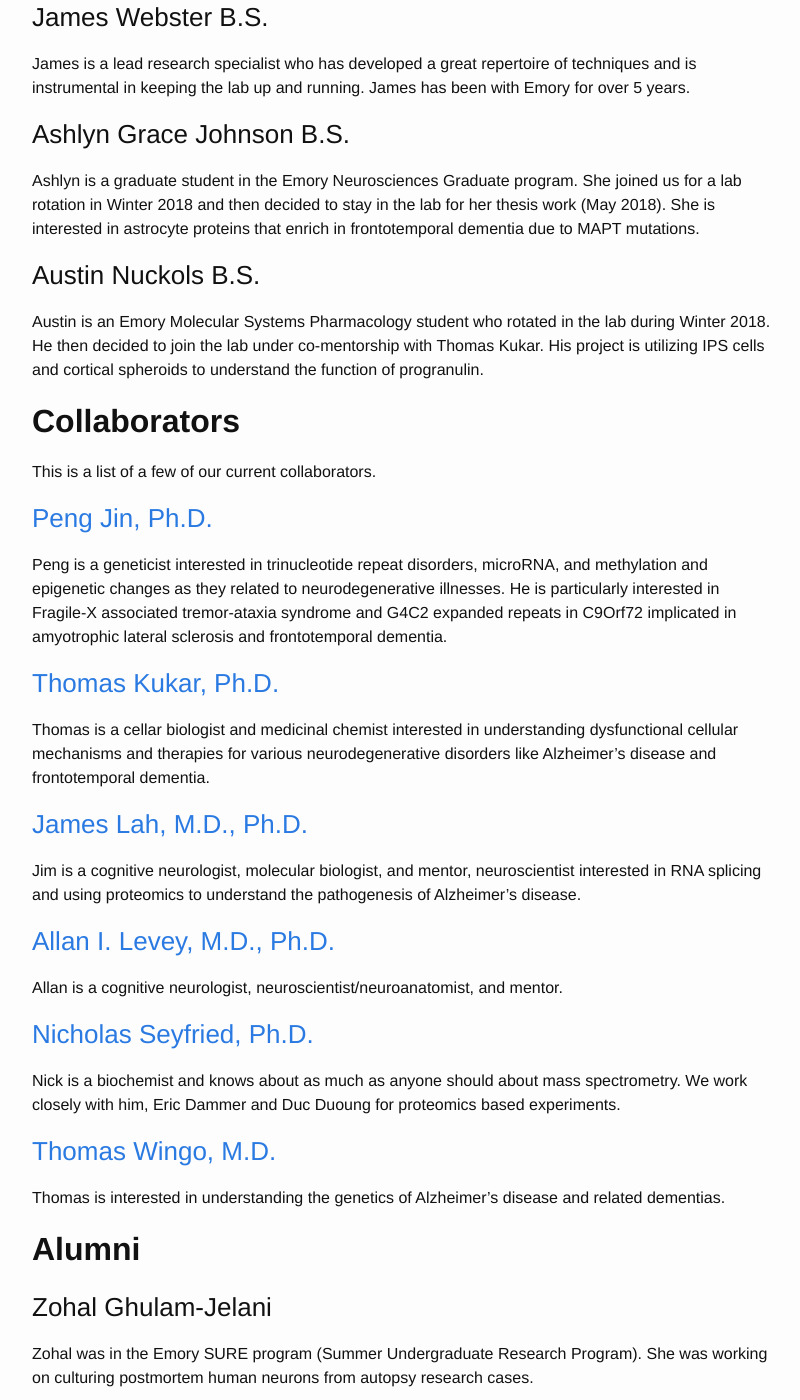
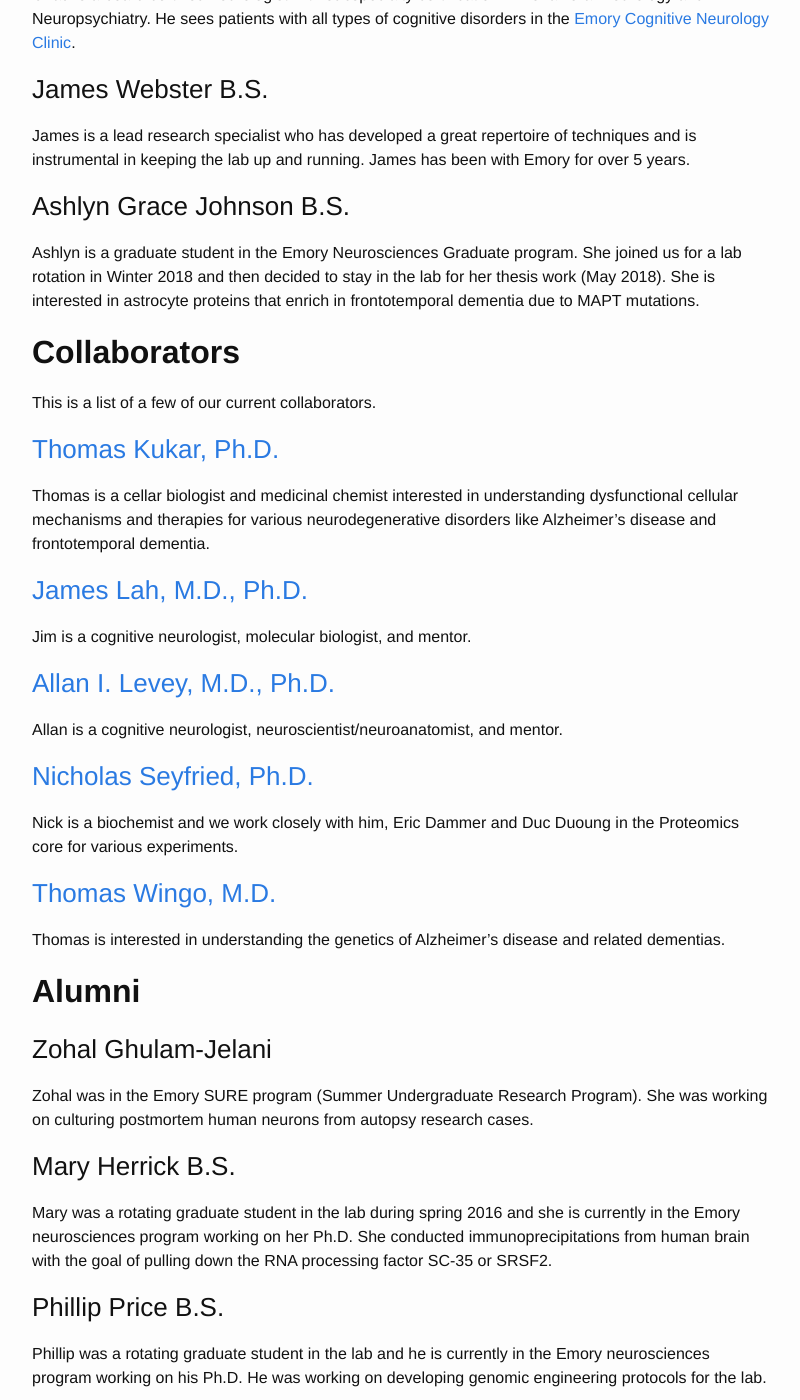
Before and after one commit to haleslab/haleslab.github.io, a Jekyll site: the page built from people.md, in a window 1280 px wide and 1400 px high, scrolled down 535 px. Shown: the whole window, without its empty margins (238-1038 px from the left). Built offline with Jekyll 4.4.1, drawn with Linux system fonts in a browser that asks for light colours; some of the changed text lies outside the part shown.

Commit message:
Update people.md

```diff
--- a/people.md
+++ b/people.md
@@ -10,11 +10,11 @@
 
 ### Chad Hales, M.D., Ph.D.
 
-Chad is an Assistant Professor of [Neurology](http://www.neurology.emory.edu/) at [Emory University](http://www.emory.edu/). The laboratory is in the [Center for Neurodegenerative Disease](http://cnd.emory.edu/) in the Whitehead Biomedical research building on Emory's main campus.
+Chad is an Associate Professor of [Neurology](http://www.neurology.emory.edu/) at [Emory University](http://www.emory.edu/). He is the Clinical Director of the Cognitive Neurology Program, the Memory Assessment Center Core lead for the Georgia Memory Net, and active in the [Goizueta Alzheimer's Disease Research Center](http://alzheimers.emory.edu/) and CLinical Trials Unit at Executive Park. The laboratory is in the [Center for Neurodegenerative Disease](http://cnd.emory.edu/) in the Whitehead Biomedical research building on Emory's main campus.
 
 Chad has post-doctoral training in biomedical engineering and cellular biology.
 
-Chad is a board certified neurologist with subspecialty certification in Behavioral Neurology and Neuropsychiatry. He sees patients with all types of cognitive disorders in the [Emory Memory Disorders Clinic](http://alzheimers.emory.edu/).
+Chad is a board certified neurologist with subspecialty certification in Behavioral Neurology and Neuropsychiatry. He sees patients with all types of cognitive disorders in the [Emory Cognitive Neurology Clinic](https://www.emoryhealthcare.org/centers-programs/cognitive-neurology-program/index.html).
 
 ### James Webster B.S.
 
@@ -25,10 +25,6 @@
 
 Ashlyn is a graduate student in the Emory Neurosciences Graduate program. She joined us for a lab rotation in Winter 2018 and then decided to stay in the lab for her thesis work (May 2018). She is interested in astrocyte proteins that enrich in frontotemporal dementia due to MAPT mutations.
 
-### Austin Nuckols B.S.
-
-Austin is an Emory Molecular Systems Pharmacology student who rotated in the lab during Winter 2018. He then decided to join the lab under co-mentorship with Thomas Kukar. His project is utilizing IPS cells and cortical spheroids to understand the function of progranulin.
-
 
 
 ## **Collaborators**
@@ -36,17 +32,13 @@
 This is a list of a few of our current collaborators.
 
 
-### [Peng Jin, Ph.D.](http://genetics.emory.edu/faculty/faculty.php?facultyid=124)
-
-Peng is a geneticist interested in trinucleotide repeat disorders, microRNA, and methylation and epigenetic changes as they related to neurodegenerative illnesses. He is particularly interested in Fragile-X associated tremor-ataxia syndrome and G4C2 expanded repeats in C9Orf72 implicated in amyotrophic lateral sclerosis and frontotemporal dementia.
-
 ### [Thomas Kukar, Ph.D.](http://pharmacology.emory.edu/kukar/)
 
 Thomas is a cellar biologist and medicinal chemist interested in understanding dysfunctional cellular mechanisms and therapies for various neurodegenerative disorders like Alzheimer's disease and frontotemporal dementia.
 
 ### [James Lah, M.D., Ph.D.](http://neurology.emory.edu/faculty/cognitive/lah_james.html)
 
-Jim is a cognitive neurologist, molecular biologist, and mentor, neuroscientist interested in RNA splicing and using proteomics to understand the pathogenesis of Alzheimer's disease.
+Jim is a cognitive neurologist, molecular biologist, and mentor.
 
 ### [Allan I. Levey, M.D., Ph.D.](http://neurology.emory.edu/faculty/cognitive/levey_allan.html)
 
@@ -55,7 +47,7 @@
 
 ### [Nicholas Seyfried, Ph.D.](http://www.biochem.emory.edu/seyfried/)
 
-Nick is a biochemist and knows about as much as anyone should about mass spectrometry. We work closely with him, Eric Dammer and Duc Duoung for proteomics based experiments.
+Nick is a biochemist and we work closely with him, Eric Dammer and Duc Duoung in the Proteomics core for various experiments.
 
 ### [Thomas Wingo, M.D.](http://wingolab.org)
 
```
Also changed, not shown: other parts of people.md (+4 -0 lines).
